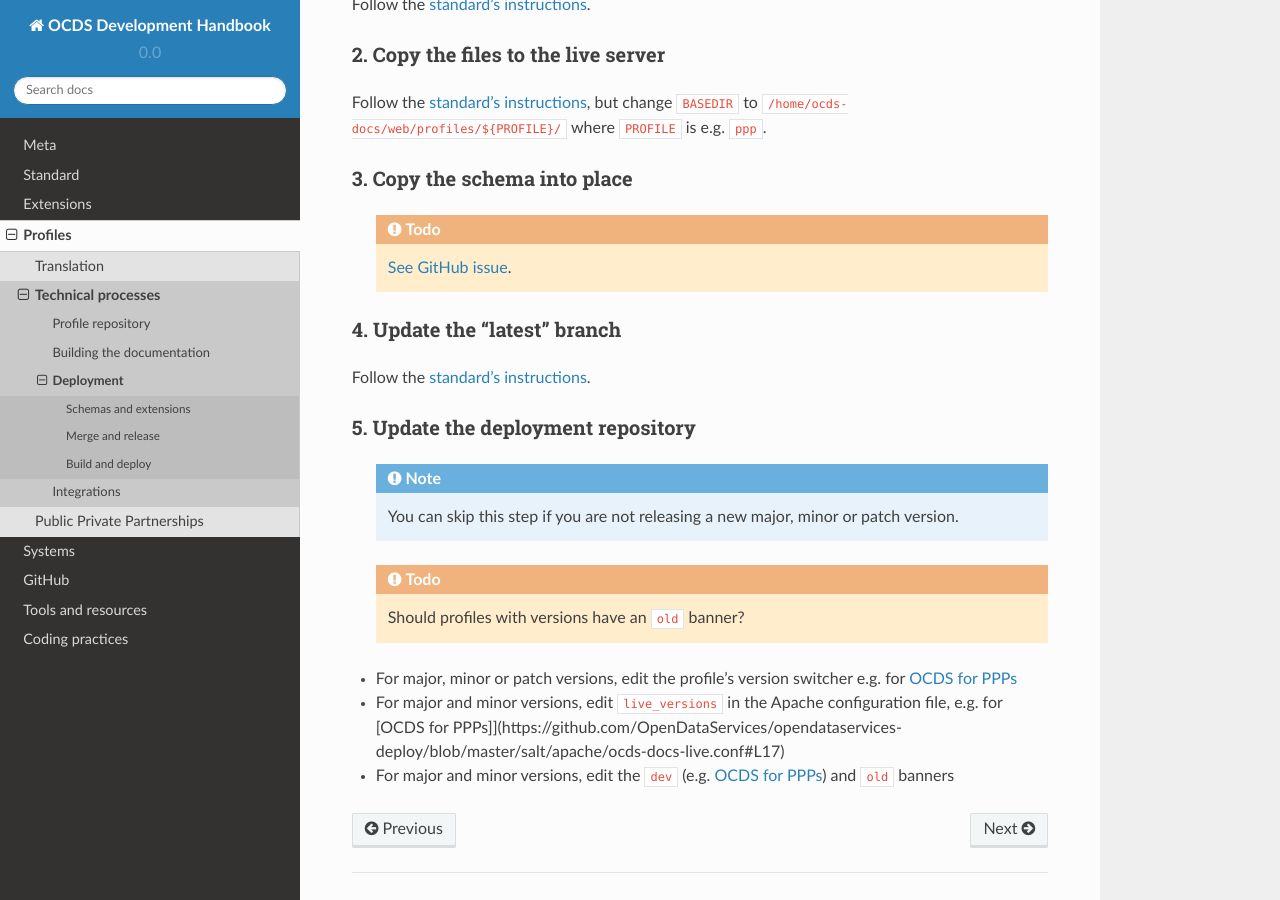
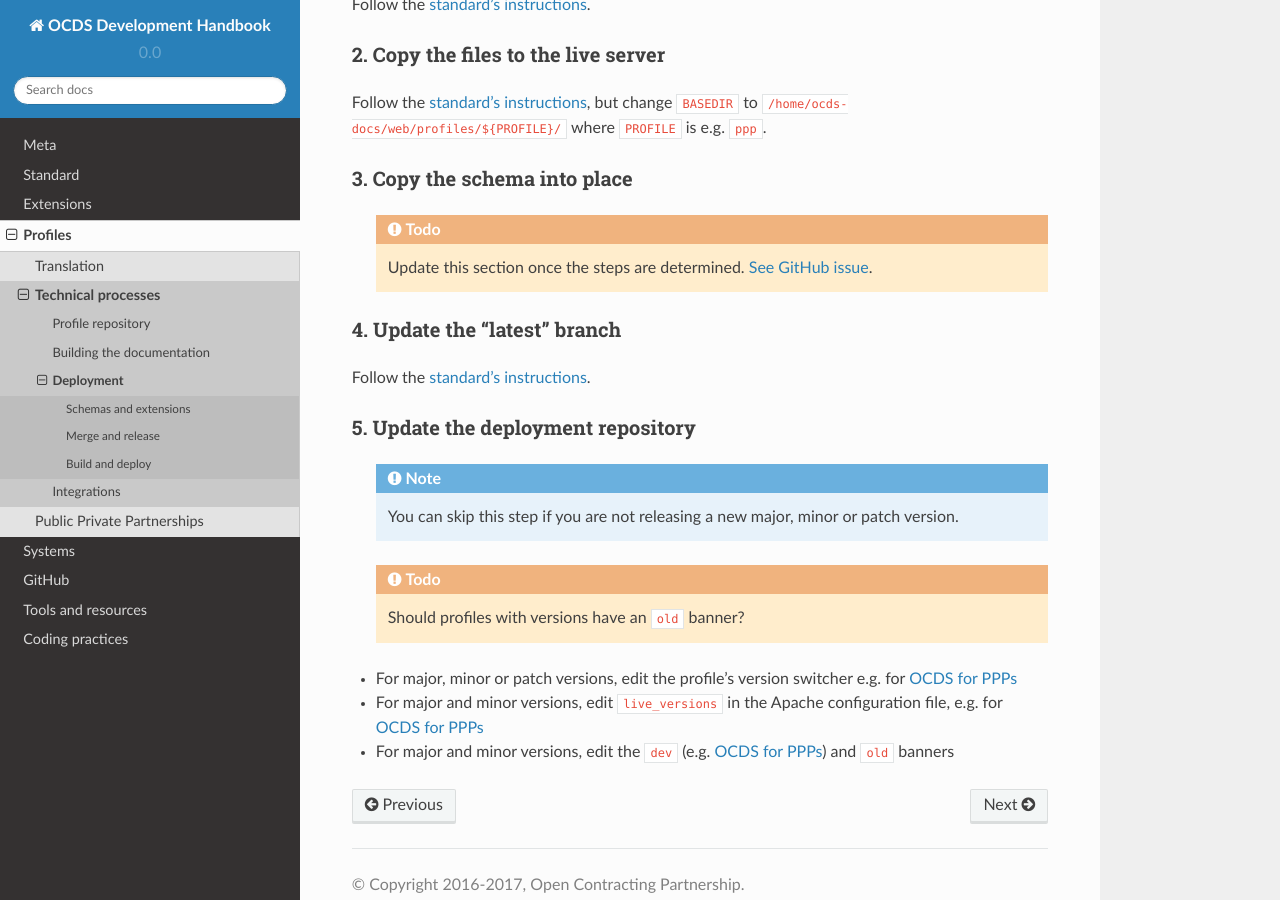
Before and after one commit to open-contracting/standard-development-handbook, a Sphinx documentation site: the page built from docs/profiles/technical/deployment.md, in a window 1280 px wide and 900 px high, scrolled down 1114 px. Built offline with Sphinx 7.4.7 and the Read the Docs theme 2.0.0, drawn with Linux system fonts in a browser that asks for light colours.

Commit message:
Fix Markdown, expand TODO

````diff
--- a/docs/profiles/technical/deployment.md
+++ b/docs/profiles/technical/deployment.md
@@ -46,7 +46,7 @@
 
 ```eval_rst
   .. todo::
-    `See GitHub issue <https://github.com/open-contracting/public-private-partnerships/issues/159>`_.
+    Update this section once the steps are determined. `See GitHub issue <https://github.com/open-contracting/public-private-partnerships/issues/172>`_.
 ```
 
 ### 4. Update the "latest" branch
@@ -67,5 +67,5 @@
 ```
 
 * For major, minor or patch versions, edit the profile's version switcher e.g. for [OCDS for PPPs](https://github.com/OpenDataServices/opendataservices-deploy/blob/master/salt/ocds-docs/includes/version-options-profiles-ppp.html)
-* For major and minor versions, edit `live_versions` in the Apache configuration file, e.g. for [OCDS for PPPs]](https://github.com/OpenDataServices/opendataservices-deploy/blob/master/salt/apache/ocds-docs-live.conf#L17)
+* For major and minor versions, edit `live_versions` in the Apache configuration file, e.g. for [OCDS for PPPs](https://github.com/OpenDataServices/opendataservices-deploy/blob/master/salt/apache/ocds-docs-live.conf#L17)
 * For major and minor versions, edit the `dev` (e.g. [OCDS for PPPs](https://github.com/OpenDataServices/opendataservices-deploy/blob/master/salt/ocds-docs/includes/banner_dev_profiles_ppp.html)) and `old` banners
````
